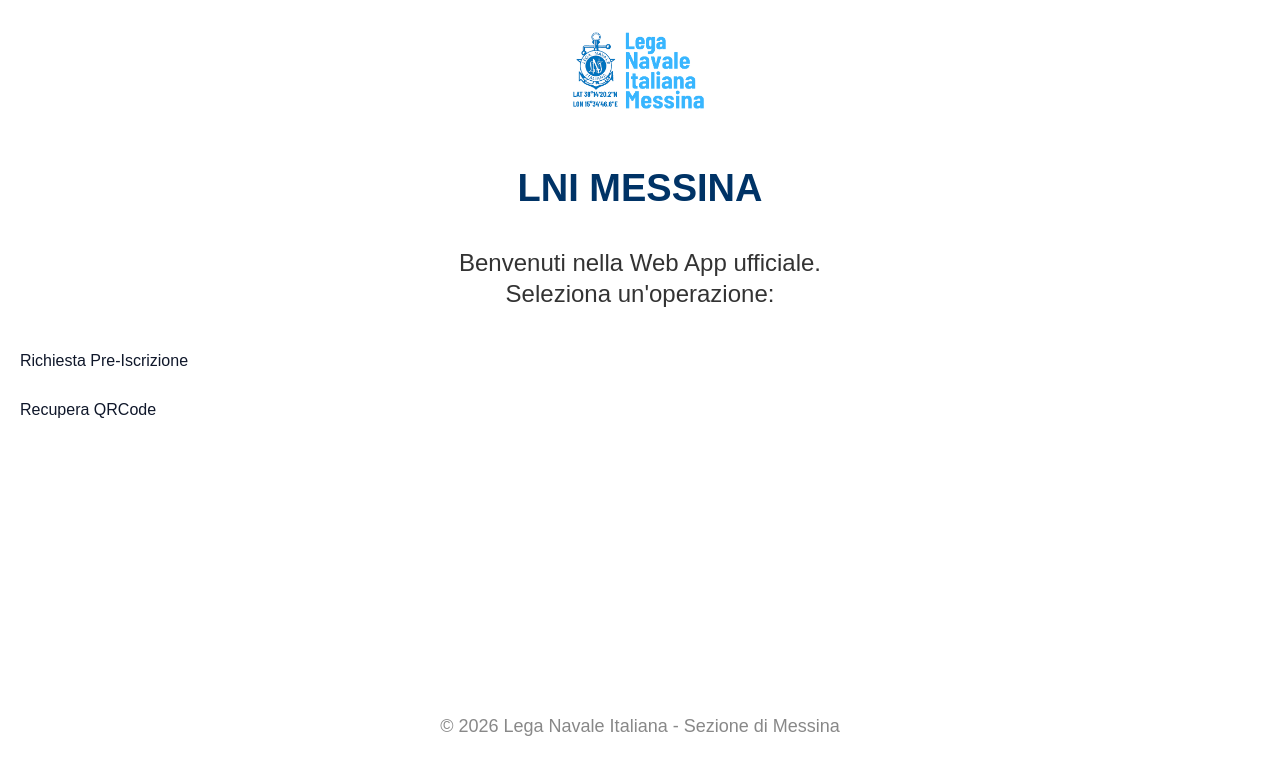
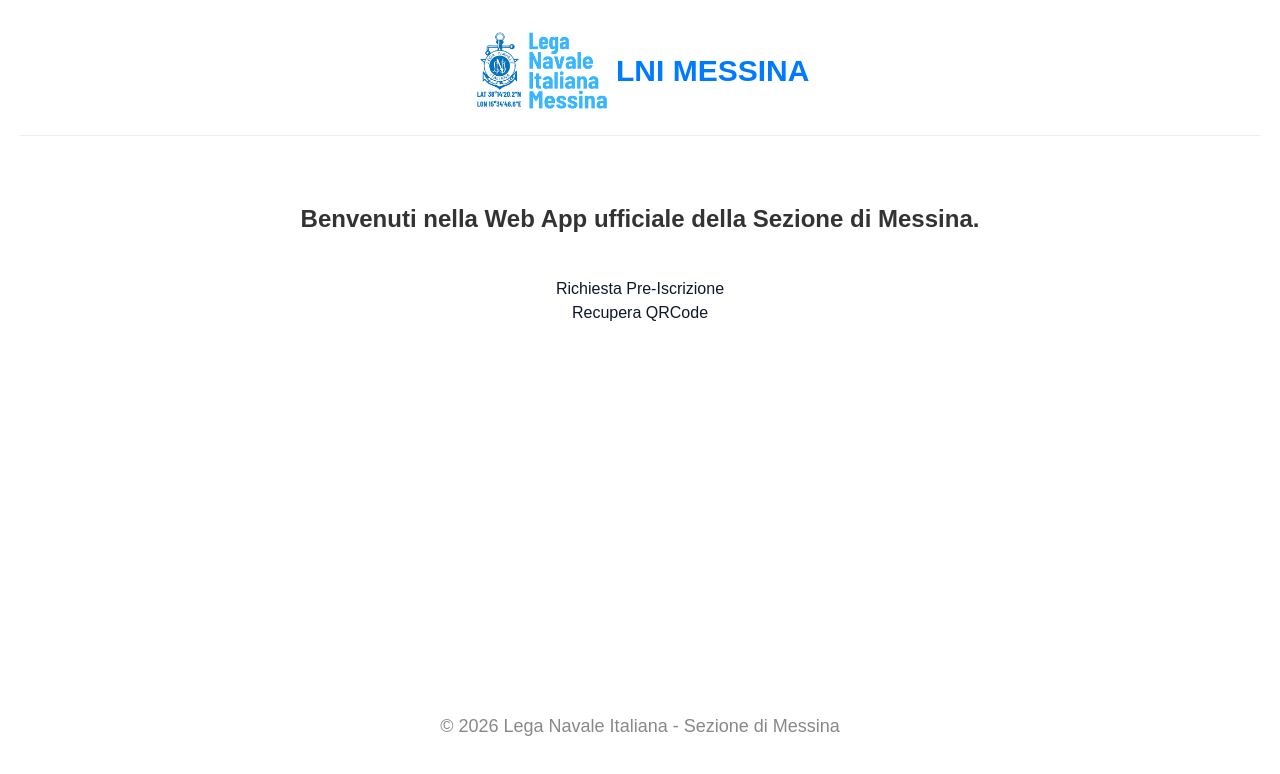
Before and after one commit to leganavaleitalianamessina-ops/registrazionesoci, a Next.js app: page / in a window 1280 px wide. Shown: the top 774 px of the page. Built offline with nearby package versions, Linux system fonts and the light colour scheme.

Commit message:
Aggiornamento Home Page e configurazioni di sicurezza

```diff
--- a/src/app/checkin/page.tsx
+++ b/src/app/checkin/page.tsx
@@ -49,7 +49,13 @@
   return (
     <div className="container-legacy">
       <div className="header-logo-legacy">
-        <Image src="/logo.png" alt="Logo" width={60} height={60} />
+        <div style={{ height: '60px', width: 'auto' }}>
+          <img
+            src="/logo.png"
+            alt="Logo"
+            style={{ height: '100%', width: 'auto', display: 'block' }}
+          />
+        </div>
         <h2>Scanner Check-in</h2>
       </div>
 
--- a/src/app/page.tsx
+++ b/src/app/page.tsx
@@ -1,39 +1,34 @@
 'use client';
 
 import Link from 'next/link';
-import Image from 'next/image';
 
 export default function HomePage() {
   return (
     <div className="container-legacy">
       <div className="header-logo-legacy">
-        {/* Logo con larghezza auto e altezza fissa per mantenere le proporzioni */}
-        <div style={{ height: '100px', width: 'auto', position: 'relative' }}>
+        <div style={{ height: '100px', width: 'auto' }}>
           <img
             src="/logo.png"
             alt="Logo LNI Messina"
             style={{ height: '100%', width: 'auto', display: 'block' }}
           />
         </div>
+        <h2 style={{ fontSize: '30px', fontWeight: 'bold', color: '#007bff', marginLeft: '15px', margin: 0 }}>
+          LNI MESSINA
+        </h2>
       </div>
 
-      <h1 style={{ textAlign: 'center', fontSize: '38px', fontWeight: '900', color: '#003366', marginTop: '20px', marginBottom: '10px' }}>
-        LNI MESSINA
-      </h1>
-
-      <p style={{ textAlign: 'center', margin: '20px 0 40px 0', fontSize: '24px', color: '#333', lineHeight: '1.3' }}>
-        Benvenuti nella Web App ufficiale.<br/>
-        Seleziona un'operazione:
+      <p style={{ textAlign: 'center', margin: '40px 0', fontSize: '24px', fontWeight: 'bold', color: '#333' }}>
+        Benvenuti nella Web App ufficiale della Sezione di Messina.
       </p>
 
-      <div style={{ display: 'flex', flexDirection: 'column', gap: '25px', width: '100%' }}>
-        {/* Pulsante Pre-Iscrizione: Blu con Scritta Bianca */}
-        <Link href="/register" className="button-legacy-blue">
+      {/* Contenitore centrato per i pulsanti */}
+      <div style={{ display: 'flex', flexDirection: 'column', width: '100%', maxWidth: '600px', margin: '0 auto' }}>
+        <Link href="/register" className="button-legacy" style={{ textAlign: 'center', textDecoration: 'none', display: 'block' }}>
           Richiesta Pre-Iscrizione
         </Link>
 
-        {/* Pulsante Recupero: Blu con Scritta Bianca */}
-        <Link href="/recover-qr" className="button-legacy-blue">
+        <Link href="/recover-qr" className="button-legacy" style={{ textAlign: 'center', textDecoration: 'none', display: 'block' }}>
           Recupera QRCode
         </Link>
       </div>
@@ -58,29 +53,29 @@
           display: flex;
           align-items: center;
           justify-content: center;
-          margin-bottom: 20px;
+          margin-bottom: 25px;
+          padding-bottom: 15px;
+          border-bottom: 1px solid #eee;
           width: 100%;
+          box-sizing: border-box;
         }
-        .button-legacy-blue {
-          background-color: #003366; /* Blu LNI */
+        /* STILE CLONATO ESATTAMENTE DALLA PAGINA DI REGISTRAZIONE */
+        .button-legacy {
+          background-color: #007bff;
           color: white !important;
-          padding: 35px 20px;
+          padding: 25px;
+          margin: 20px 0; /* Spaziatura uniforme centrata */
           border: none;
-          border-radius: 15px;
+          border-radius: 8px;
           cursor: pointer;
           width: 100%;
-          font-size: 32px;
+          font-size: 30px;
           font-weight: bold;
           box-sizing: border-box;
-          display: block;
-          text-align: center;
-          text-decoration: none;
-          box-shadow: 0 10px 20px rgba(0,51,102,0.2);
-          transition: transform 0.2s;
+          -webkit-appearance: none;
         }
-        .button-legacy-blue:active {
-          transform: scale(0.98);
-          background-color: #002244;
+        .button-legacy:hover {
+          opacity: 0.9;
         }
       `}</style>
     </div>
--- a/src/app/recover-qr/page.tsx
+++ b/src/app/recover-qr/page.tsx
@@ -59,7 +59,13 @@
   return (
     <div className="container-legacy">
       <div className="header-logo-legacy">
-        <Image src="/logo.png" alt="Logo LNI Messina" width={80} height={80} />
+        <div style={{ height: '80px', width: 'auto' }}>
+          <img
+            src="/logo.png"
+            alt="Logo LNI"
+            style={{ height: '100%', width: 'auto', display: 'block' }}
+          />
+        </div>
         <h2>Recupero QRCode</h2>
       </div>
 
```
Also changed, not shown: 1 other file (tests, documents, lock files or other folders).
